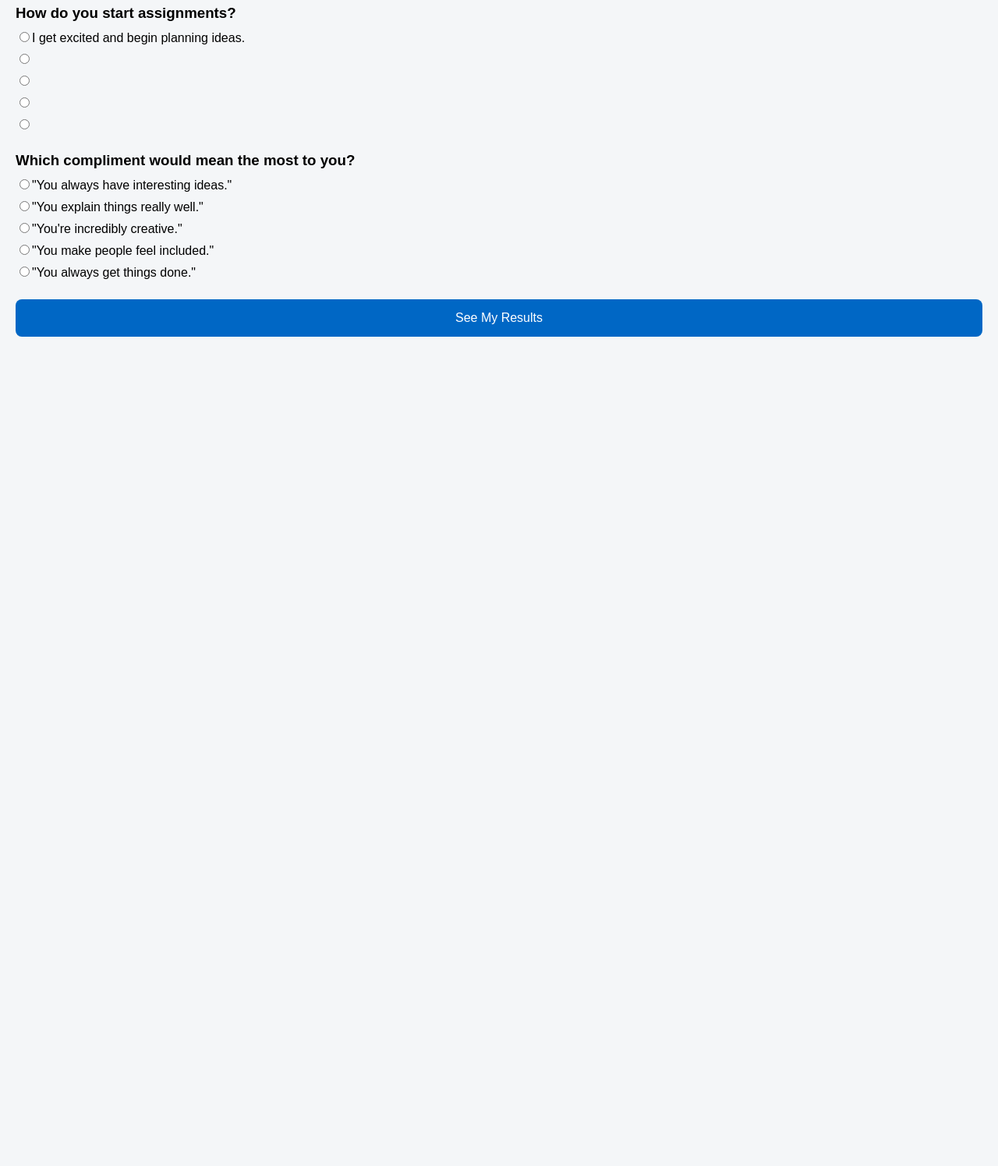
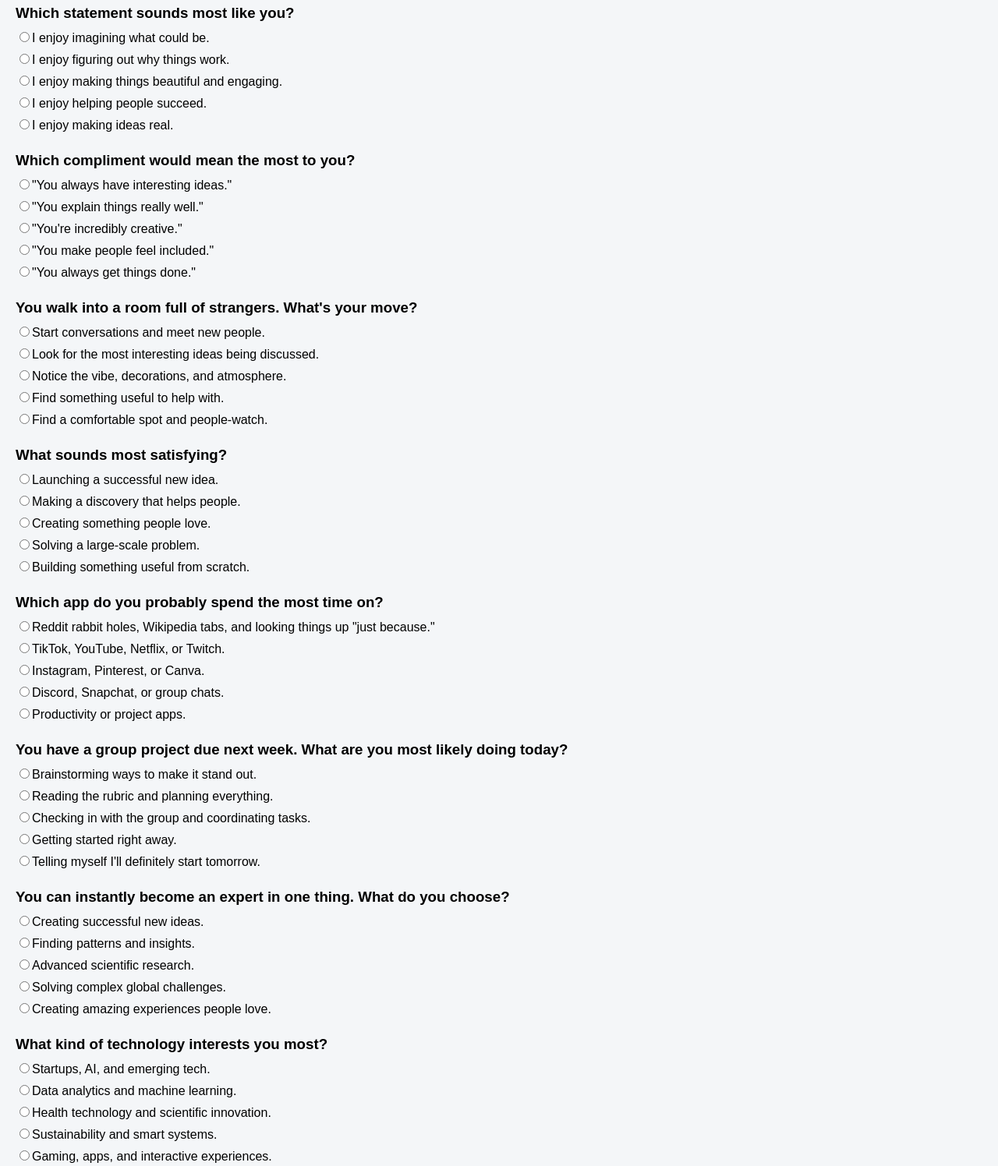
Before and after one commit to gabzdc24/techconnection, a plain HTML site: page index.html in a window 1280 px wide. Shown: the part 520-2016 px from the top of the page at 78% size. Before the commit the page ends 972 px from the top, so only its background shows below. Drawn offline with Linux system fonts and the light colour scheme.

Commit message:
finished qyuz

```diff
--- a/index.html
+++ b/index.html
@@ -31,21 +31,76 @@
         </div>
 
         <div class="question">
-            <h3>How do you start assignments?</h3>
-            <label><input type="radio" name="q2" value="innovator">I get excited and begin planning ideas. </label>
-            <label><input type="radio" name="q2" value="data"></label>
-            <label><input type="radio" name="q1" value="creator"> </label>
-            <label><input type="radio" name="q1" value="community"></label>
-            <label><input type="radio" name="q1" value="builder" value="=systems"></label>
+            <h3>Which statement sounds most like you?</h3>
+            <label><input type="radio" name="q3" value="innovator">I enjoy imagining what could be.</label>
+            <label><input type="radio" name="q3" value="data">I enjoy figuring out why things work.</label>
+            <label><input type="radio" name="q3" value="creator">I enjoy making things beautiful and engaging.</label>
+            <label><input type="radio" name="q3" value="community">I enjoy helping people succeed.</label>
+            <label><input type="radio" name="q3" value="builder">I enjoy making ideas real.</label>
         </div>
 
         <div class="question">
             <h3>Which compliment would mean the most to you?</h3>
-            <label><input type="radio" name="q5" value="innovator">"You always have interesting ideas."</label>
-            <label><input type="radio" name="q5" value="data">"You explain things really well."</label>
-            <label><input type="radio" name="q5" value="creator">"You're incredibly creative."</label>
-            <label><input type="radio" name="q5" value="community">"You make people feel included."</label>
-            <label><input type="radio" name="q5" value="builder">"You always get things done."</label>
+            <label><input type="radio" name="q4" value="innovator">"You always have interesting ideas."</label>
+            <label><input type="radio" name="q4" value="data">"You explain things really well."</label>
+            <label><input type="radio" name="q4" value="creator">"You're incredibly creative."</label>
+            <label><input type="radio" name="q4" value="community">"You make people feel included."</label>
+            <label><input type="radio" name="q4" value="builder">"You always get things done."</label>
+        </div>
+
+        <div class="question">
+            <h3>You walk into a room full of strangers. What's your move?</h3>
+            <label><input type="radio" name="q5" value="community">Start conversations and meet new people.</label>
+            <label><input type="radio" name="q5" value="innovator">Look for the most interesting ideas being discussed.</label>
+            <label><input type="radio" name="q5" value="creator">Notice the vibe, decorations, and atmosphere.</label>
+            <label><input type="radio" name="q5" value="builder">Find something useful to help with.</label>
+            <label><input type="radio" name="q5" value="experience">Find a comfortable spot and people-watch.</label>
+        </div>
+
+
+        <div class="question">
+            <h3>What sounds most satisfying?</h3>
+            <label><input type="radio" name="q6" value="innovator">Launching a successful new idea.</label>
+            <label><input type="radio" name="q6" value="future">Making a discovery that helps people.</label>
+            <label><input type="radio" name="q6" value="creator">Creating something people love.</label>
+            <label><input type="radio" name="q6" value="systems">Solving a large-scale problem.</label>
+            <label><input type="radio" name="q6" value="builder">Building something useful from scratch.</label>
+        </div>
+
+        <div class="question">
+            <h3>Which app do you probably spend the most time on?</h3>
+            <label><input type="radio" name="q7" value="data">Reddit rabbit holes, Wikipedia tabs, and looking things up "just because."</label>
+            <label><input type="radio" name="q7" value="experience">TikTok, YouTube, Netflix, or Twitch.</label>
+            <label><input type="radio" name="q7" value="creator">Instagram, Pinterest, or Canva.</label>
+            <label><input type="radio" name="q7" value="community">Discord, Snapchat, or group chats.</label>
+            <label><input type="radio" name="q7" value="builder">Productivity or project apps.</label>
+        </div>
+
+        <div class="question">
+            <h3>You have a group project due next week. What are you most likely doing today?</h3>
+            <label><input type="radio" name="q8" value="innovator">Brainstorming ways to make it stand out.</label>
+            <label><input type="radio" name="q8" value="data">Reading the rubric and planning everything.</label>
+            <label><input type="radio" name="q8" value="community">Checking in with the group and coordinating tasks.</label>
+            <label><input type="radio" name="q8" value="builder">Getting started right away.</label>
+            <label><input type="radio" name="q8" value="experience">Telling myself I'll definitely start tomorrow.</label>
+        </div>
+
+        <div class="question">
+            <h3>You can instantly become an expert in one thing. What do you choose?</h3>
+            <label><input type="radio" name="q9" value="innovator">Creating successful new ideas.</label>
+            <label><input type="radio" name="q9" value="data">Finding patterns and insights.</label>
+            <label><input type="radio" name="q9" value="future">Advanced scientific research.</label>
+            <label><input type="radio" name="q9" value="systems">Solving complex global challenges.</label>
+            <label><input type="radio" name="q9" value="creator">Creating amazing experiences people love.</label>
+        </div>
+
+        <div class="question">
+            <h3>What kind of technology interests you most?</h3>
+            <label><input type="radio" name="q10" value="innovator">Startups, AI, and emerging tech.</label>
+            <label><input type="radio" name="q10" value="data">Data analytics and machine learning.</label>
+            <label><input type="radio" name="q10" value="future">Health technology and scientific innovation.</label>
+            <label><input type="radio" name="q10" value="systems">Sustainability and smart systems.</label>
+            <label><input type="radio" name="q10" value="experience">Gaming, apps, and interactive experiences.</label>
         </div>
 
         <button type="submit">See My Results</button>
```
